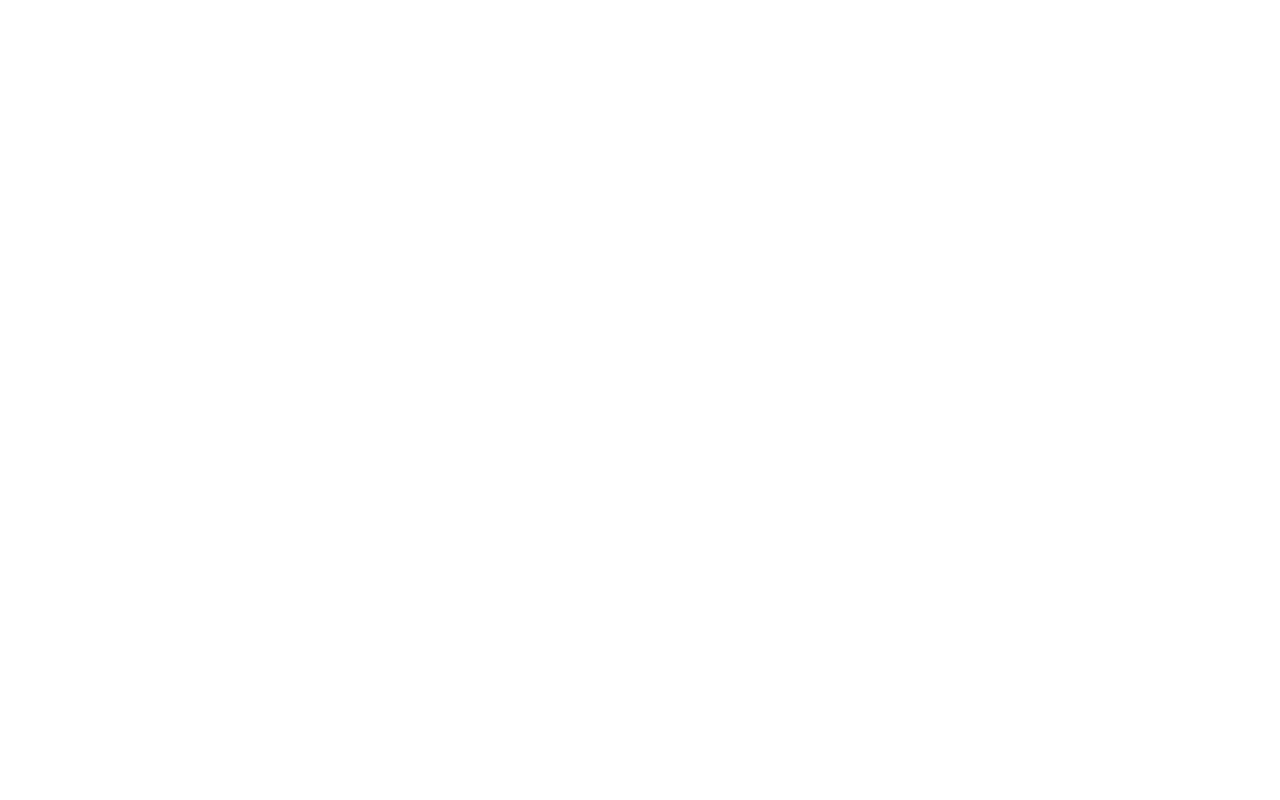
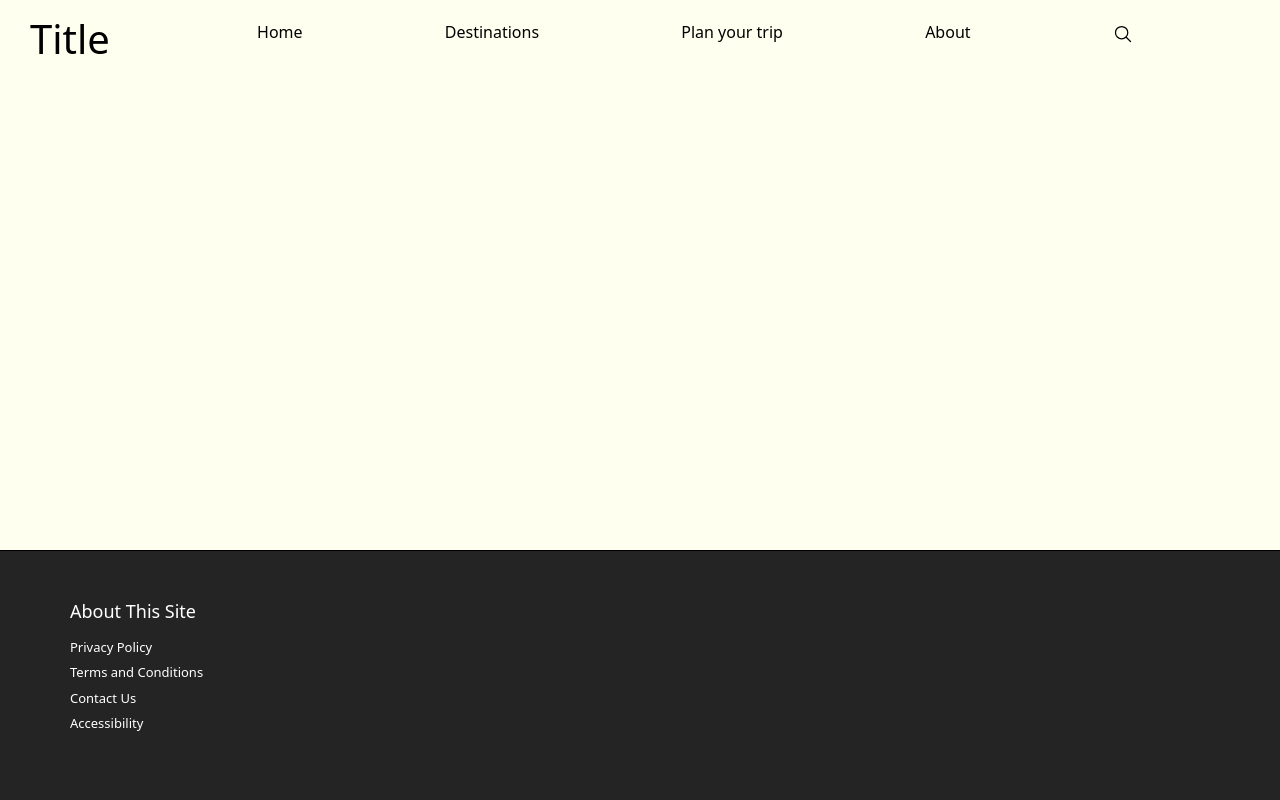
Before and after one commit to sumaiya-1/CFGproject, a plain HTML site: page index2.html in a window 1280 px wide. Drawn offline with nearby package versions, Linux system fonts and the light colour scheme.

Commit message:
Added header and footer to 2nd page

```diff
--- a/index2.html
+++ b/index2.html
@@ -0,0 +1,72 @@
+<html>
+  <head>
+    <title>Travel Guide</title>
+    <meta charset="UTF-8" />
+    <meta
+      name="travel site"
+      content="Where to travel in switzerland. Plan your holiday"
+    />
+    <link
+      href="https://cdn.jsdelivr.net/npm/bootstrap@5.1.3/dist/css/bootstrap.min.css"
+      rel="stylesheet"
+    />
+    <script src="https://cdn.jsdelivr.net/npm/bootstrap@5.1.3/dist/js/bootstrap.bundle.min.js"></script>
+    <link rel="stylesheet" href="main.css" />
+  </head>
+  <body>
+    <script src="index.js"></script>
+    <!-- Nav bar -->
+    <header>
+      <nav class="nav-container2">
+        <h1 class="title">Title</h1>
+        <div class="nav-bar nav-bar2">
+          <a href="#home">Home</a>
+          <a href="#news">Destinations</a>
+          <a href="#contact">Plan your trip</a>
+          <a href="#about">About</a>
+          <div id="mySearchBar" class="search-bar">
+            <span class="closebtn" onclick="closeSearch()" title="Close Overlay">x</span>
+            <div class="search-overlay-content">
+              <form action="action_page.php">
+                <input type="text" placeholder="Search.." name="search" />
+                <button type="submit"> Submit <i class="search-button"></i></button>
+              </form>
+            </div>
+          </div>
+            <button class="openButton2" onclick="openSearch()">
+              <ion-icon class="icon2" name="search-outline"></ion-icon>
+            </button>
+          </div>
+        </div>
+      </nav>
+    </header>
+
+    <main>
+
+
+    </main>
+
+    <!-- footer section-->
+    <footer>
+      <div class="footer-section">
+        <div class="footer-section1">
+          <h4>About This Site</h4>
+          <div class="footer-content">
+            <p>Privacy Policy</p>
+            <p>Terms and Conditions</p>
+            <p>Contact Us</p>
+            <p>Accessibility</p>
+          </div>
+        </div>
+      </div>
+    </footer>
+    <script
+      type="module"
+      src="https://unpkg.com/ionicons@5.5.2/dist/ionicons/ionicons.esm.js"
+    ></script>
+    <script
+      nomodule
+      src="https://unpkg.com/ionicons@5.5.2/dist/ionicons/ionicons.js"
+    ></script>
+  </body>
+</html>
--- a/main.css
+++ b/main.css
@@ -21,6 +21,7 @@ body {
     z-index: 1;
 }
 
+
 .nav-container:hover {
     background-color: rgb(36, 36, 36);
     opacity: 0.9;
@@ -43,6 +44,17 @@ body {
     float: left;
     margin-top: 15px;
     margin-left: 30px;
+}
+
+/* Nav-bar for page 2*/
+.nav-container2 {
+    color: black;
+}
+
+.nav-bar2 a {
+    text-decoration: none;
+    color: black;
+    padding-top: 15px;
 }
 
 /* Search bar */
@@ -133,6 +145,19 @@ h1 {
     margin-top: 100px;
     text-align: center;
 }
+
+/* Search button for page 2*/
+.openButton2 {
+    color: black;
+    border: none;
+    background-color: transparent;
+    padding-top: 19px;
+}
+
+.icon2 {
+    color: black;
+    font-size: 20px
+ }
 
 /* Moving background image*/
 .background-img {
@@ -294,11 +319,14 @@ h1 {
 }
 
 .footer-section {
+    position: absolute;
     background-color: rgb(36, 36, 36);
+    width: 100%;
     height: 250px;
     margin-top: 50px;
     border-top: 1px solid black;
-    color: white
+    color: white;
+    bottom: 0;
 }
 
 .footer-section1 {
```
Also changed, not shown: index.html (+1 -1 lines).
